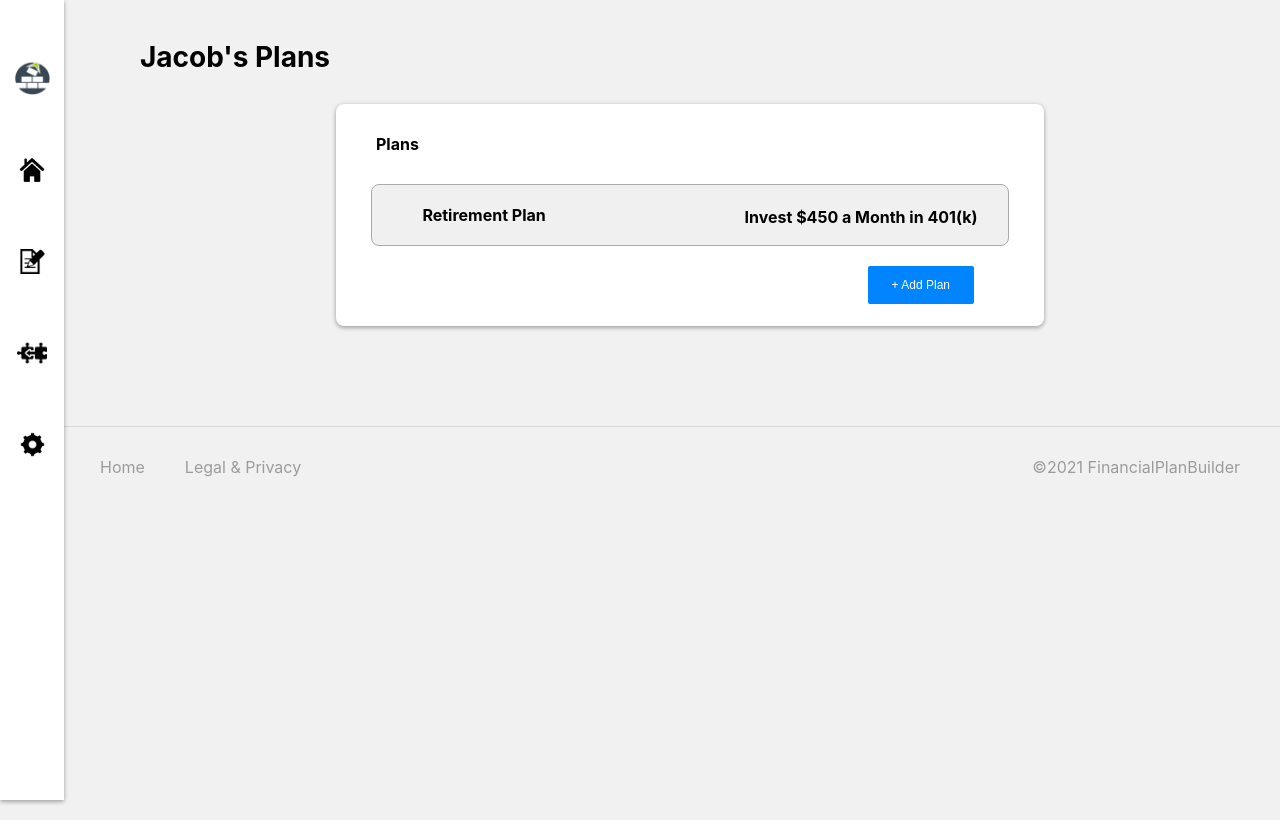
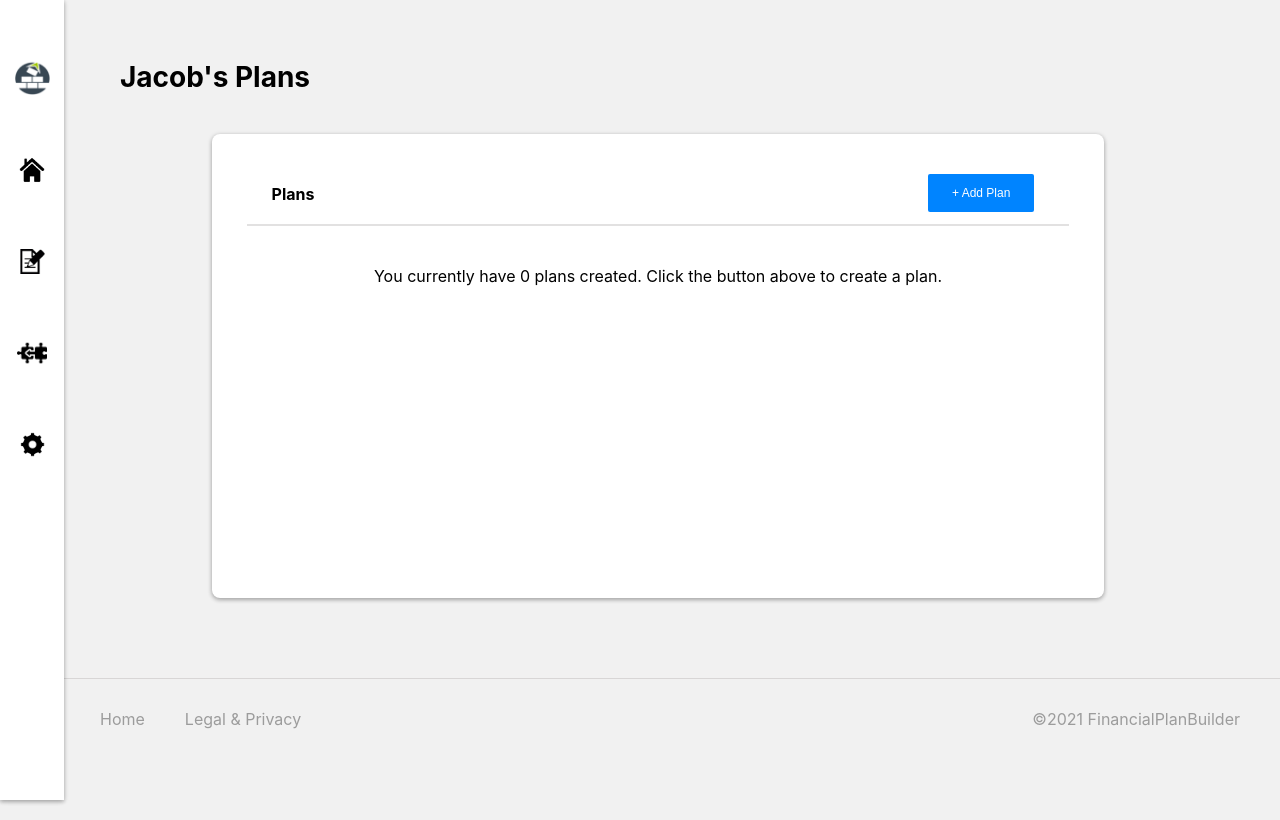
Before and after one commit to jacobtrebil/Financial-Plan-Builder, a Next.js app: page / in a window 1280 px wide. Built offline with nearby package versions, Linux system fonts and the light colour scheme.

Commit message:
designed plans only dashboard

```diff
--- a/pages/index.js
+++ b/pages/index.js
@@ -25,19 +25,15 @@ export function App() {
   return (
     <div>
      <div className="app">
-        <div id="header">
-          <h1 className="h1">Jacob's Plans</h1>
+        <div className="plans">
+        <h1 className="h1">Jacob's Plans</h1>
+           <div id="plans-section">
+              <p className="plans-subtitle">Plans</p>
+              <button className="plans-button">+ Add Plan</button>
+              <hr className="plans-solid-hr"></hr>
+              <p id="no-plans-message">You currently have 0 plans created. Click the button above to create a plan.</p>
         </div>
-        <div id="left-section">
-          <div id="plans-section">
-            <p className="p">Plans</p>
-            <div id="plan1">
-              <p className="p" id="retirement-word">Retirement Plan</p>
-              <p className="p" id="monthly-savings">Invest $450 a Month in 401(k)</p>
-            </div>
-            <button id="dashboard-add-plan-button">+ Add Plan</button>
-          </div>
-        </div>
+    </div>
         <NavComponent />
     </div>
     <FooterComponent />
@@ -48,13 +44,3 @@ export function App() {
 
 
 export default App;
-
-/* <nav id="sidebar">
-        <img id="fpblogo" className="nav-img" src={_fpblogo}></img>
-        <div id="home-img" className="nav-img" data-tooltip="Home"></div>
-        <img id="plans" className="nav-img" src={_plans}></img>
-        <img id="analytics" className="nav-img" src={_analytics}></img>
-        <img id="education" className="nav-img" src={_education}></img>
-        <img id="integrations" className="nav-img" src={_integrations}></img>
-        <img id="settings" className="nav-img" src={_settings}></img>
-      </nav> */
--- a/styles/globals.css
+++ b/styles/globals.css
@@ -53,171 +53,22 @@ h1 {
 
 /* Dashbaord Section */
 
-#file {
-  width: 80%;
-  height: 60px;
-  margin: 20px 0px 0px 0px;
+.h1 {
+  margin: 20px 0px 0px 20px;
 }
 
-#file2 {
-  width: 80%;
-  height: 60px;
-  margin: 0px 10% 0px 10%;
-  color: red;
-}
-
-.nav-img {
-  padding: 50px 0px 0px 0px;
-  border-radius: 0px;
-}
-
-#tracking-section {
-  background-color: white;
-  width: 100%;
-  height: 60%;
-  padding: 30px 0px 65px 0px;
-  margin: 40px auto 40px auto;
-  text-align: center;
-  border-radius: 8px;
-  border: 0px solid rgb(216, 214, 214);
-  box-shadow: 0 2px 4px 0 rgba(0,0,0,0.2), 0 1px 5px 0 rgba(0,0,0,0.19);
+.plans {
+  margin: 0px 64px 0px 0px;
 }
 
 #plans-section {
   background-color: white;
-  width: 100%;
-  height: 60%;
-  text-align: center;
-  padding: 30px 0px 60px 0px;
-  margin: 30px auto 100px auto;
   border-radius: 8px;
-  border: 0px solid rgb(216, 214, 214);
+  width: 80%;
+  margin: 40px auto 80px auto;
   box-shadow: 0 2px 4px 0 rgba(0,0,0,0.2), 0 1px 5px 0 rgba(0,0,0,0.19);
+  padding: 0px 0px 28% 0px;
 }
-
-#left-section {
-  display: inline-block;
-  width: 60%;
-}
-
-#right-section {
-  background-color: white;
-  width: 30%;
-  height: 503px;
-  padding: 30px 0px 100px 0px;
-  margin: 40px 5% 0px 20px;
-  border-radius: 8px;
-  border: 0px solid rgb(170, 170, 170);
-  box-shadow: 0 2px 4px 0 rgba(0,0,0,0.2), 0 1px 5px 0 rgba(0,0,0,0.19);
-  float: right;
-  top: 0px;
-  right: 40px;
-}
-
-.times {
-  display: inline-block;
-  margin: 0px;
-  padding: 10px;
-  color: rgb(156, 156, 156);
-  font-size: 16px;
-}
-
-.times:hover {
-  cursor: pointer;
-  opacity: 70%;
-}
-
-#timelines {
-  margin: -10px 40px 0px 0px;
-  float: right;
-}
-
-#march2021 {
-  float: left;
-}
-
-#bar1 {
-  padding: 15px;
-  background-color: green;
-  width: 90%;
-  border-radius: 20px;
-  margin: 0px 0px 0px 0px;
-}
-
-#bar1-section {
-  padding: 0px;
-  margin: 80px 0px 0px 10%;
-  background-color: green;
-  border-radius: 20px;
-  width: 80%;
-}
-
-#bar2 {
-  padding: 15px;
-  background-color: red;
-  width: 50%;
-  border-radius: 20px;
-}
-
-#bar2-section {
-  padding: 0px;
-  margin: 20px 0px 0px 10%;
-  background-color: red;
-  border-radius: 20px;
-  width: 40%;
-}
-
-#earnings {
-  margin: 15px 0px 0px 120px;
-}
-
-#spendings {
-  margin: 15px 0px 0px 120px;
-}
-
-#savings {
-  float: right;
-  margin: -15px 80px 0px 0px;
-  color: green;
-}
-
-#plan1 {
-  background-color: rgb(240, 240, 240);
-  width: 90%;
-  margin: 30px auto 20px auto;
-  padding: 20px 10px;
-  border-radius: 8px;
-  border: 1px solid rgb(170, 170, 170);
-}
-
-#plan1:hover {
-  opacity: 70%;
-  cursor: pointer;
-}
-
-#monthly-savings {
-  float: right;
-  margin: -18px 20px 0px 0px;
-}
-
-#dashboard-add-plan-button {
-  float: right;
-  display: inline-block;
-  margin: 0px 70px 0px 0px;
-  background-color: rgb(0, 132, 255);
-  color: white;
-  border: 0px solid rgb(192, 192, 192);
-  border-radius: 2px;
-  padding: 12px 24px;
-  font-size: 12px;
-}
-
-#dashboard-add-plan-button:hover {
-  opacity: 70%;
-  cursor: pointer;
-}
-
-
 
 
 
@@ -284,17 +135,6 @@ h1 {
 }
 
 .home2:hover {
-  cursor: pointer;
-  opacity: 70%;
-}
-
-.plans {
-  width: 50px;
-  display: block;
-  margin: 0px auto;
-}
-
-.plans:hover {
   cursor: pointer;
   opacity: 70%;
 }
```
